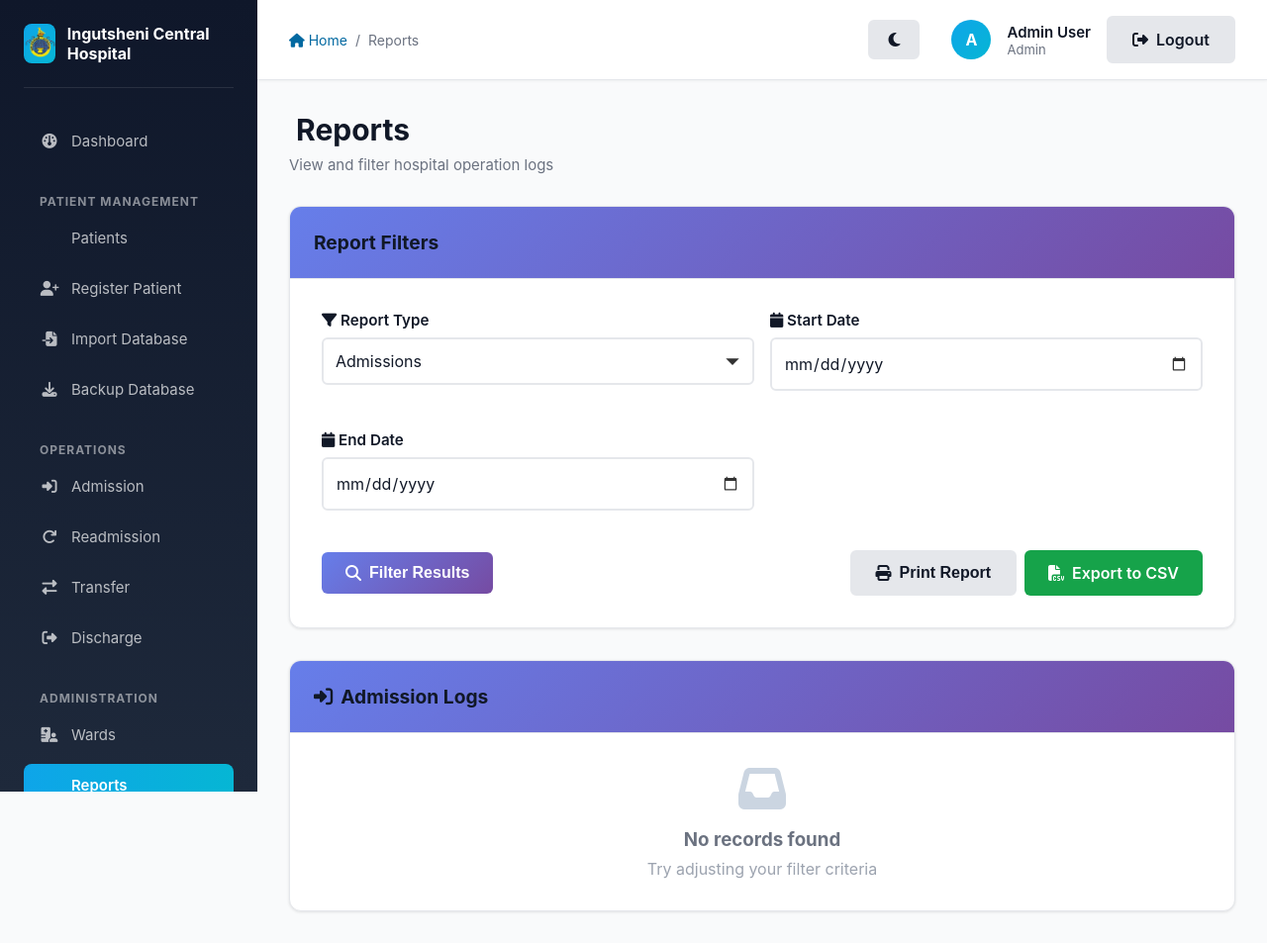
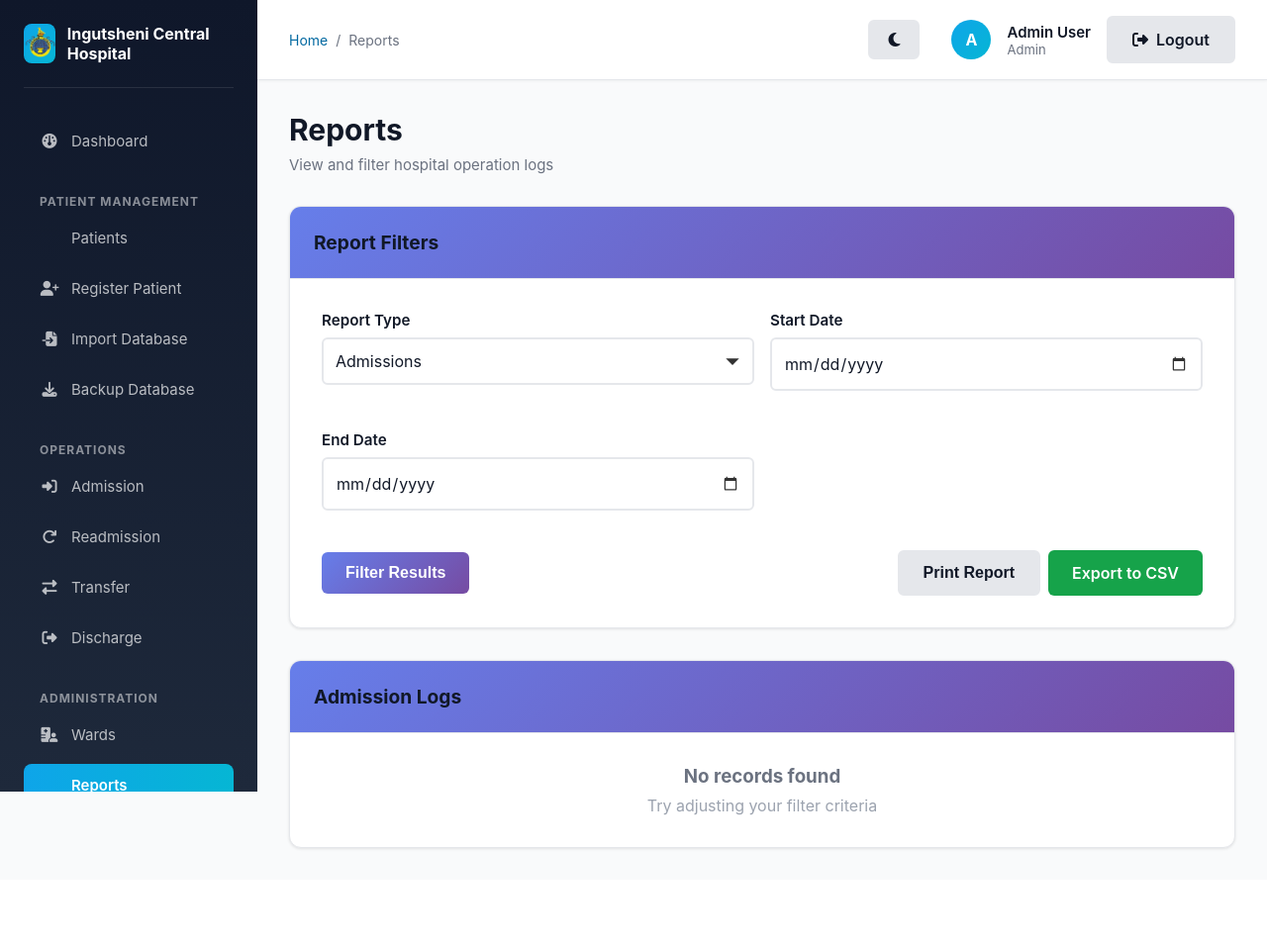
Before and after one commit to THESHORTESTGIRAFFE/ich-wards, a Flask app: page /reports in a window 1280 px wide. Shown: the whole page at 99% size. After the commit the page ends 859 px from the top, so only its background shows below. Run offline with Flask 3, Linux system fonts and the light colour scheme; a user stored in the database is signed in; data comes from the database, SQL or seed files in the repository; data that the repository does not hold is empty.

Commit message:
feat(reports): remove icons, add admission/discharge dates to patient report

```diff
--- a/app/reports/routes.py
+++ b/app/reports/routes.py
@@ -129,9 +129,9 @@ def export_reports():
         for row in results:
             writer.writerow([row.patient.name, row.ward.name, row.user.name, row.notes, row.timestamp.strftime('%Y-%m-%d %H:%M:%S')])
     elif report_type == 'patients':
-        writer.writerow(['Patient Name', 'Age', 'Sex', 'Hospital ID', 'Status', 'Current Ward', 'Diagnosis', 'Treatment'])
+        writer.writerow(['Patient Name', 'Age', 'Sex', 'Hospital ID', 'Status', 'Current Ward', 'Diagnosis', 'Treatment', 'Admission Date', 'Discharge Date'])
         for row in results:
-            writer.writerow([row.name, row.age, row.sex, row.hospital_id, row.status, row.current_ward.name if row.current_ward else 'None', row.diagnosis or '', row.treatment or ''])
+            writer.writerow([row.name, row.age, row.sex, row.hospital_id, row.status, row.current_ward.name if row.current_ward else 'None', row.diagnosis or '', row.treatment or '', row.admission_datetime.strftime('%Y-%m-%d %H:%M:%S') if row.admission_datetime else 'N/A', row.discharge_datetime.strftime('%Y-%m-%d %H:%M:%S') if row.discharge_datetime else 'N/A'])
     elif report_type == 'wards':
         writer.writerow(['Ward Name', 'Type', 'Capacity', 'Current Occupancy', 'Is Full'])
         for row in results:
--- a/app/templates/reports/view_reports.html
+++ b/app/templates/reports/view_reports.html
@@ -1,13 +1,13 @@
 {% extends "layout.html" %}
 {% block breadcrumb %}
-    <a href="{{ url_for('main.index') }}"><i class="fas fa-home"></i> Home</a>
+    <a href="{{ url_for('main.index') }}">Home</a>
     <span>/</span>
     <span>Reports</span>
 {% endblock %}
 {% block content %}
     <div class="page-header">
         <h1 class="page-title">
-            <i class="fas fa-file-chart-line"></i> Reports
+            Reports
         </h1>
         <p class="page-subtitle">View and filter hospital operation logs</p>
     </div>
@@ -21,37 +21,37 @@
             <div class="grid grid-3" style="gap: 1rem;">
                 <div class="form-group">
                     <label for="type" class="form-label">
-                        <i class="fas fa-filter"></i> Report Type
+                        Report Type
                     </label>
                     <select name="type" id="type" class="form-control">
                         <option value="admissions" {% if report_type == 'admissions' %}selected{% endif %}>
-                            <i class="fas fa-sign-in-alt"></i> Admissions
+                            Admissions
                         </option>
                         <option value="transfers" {% if report_type == 'transfers' %}selected{% endif %}>
-                            <i class="fas fa-exchange-alt"></i> Transfers
+                            Transfers
                         </option>
                         <option value="discharges" {% if report_type == 'discharges' %}selected{% endif %}>
-                            <i class="fas fa-sign-out-alt"></i> Discharges
+                            Discharges
                         </option>
                         <option value="patients" {% if report_type == 'patients' %}selected{% endif %}>
-                            <i class="fas fa-users"></i> All Patients
+                            All Patients
                         </option>
                         <option value="wards" {% if report_type == 'wards' %}selected{% endif %}>
-                            <i class="fas fa-hospital-alt"></i> All Wards
+                            All Wards
                         </option>
                     </select>
                 </div>
 
                 <div class="form-group">
                     <label for="start_date" class="form-label">
-                        <i class="fas fa-calendar"></i> Start Date
+                        Start Date
                     </label>
                     <input type="date" name="start_date" id="start_date" class="form-control" value="{{ request.args.get('start_date', '') }}">
                 </div>
 
                 <div class="form-group">
                     <label for="end_date" class="form-label">
-                        <i class="fas fa-calendar"></i> End Date
+                        End Date
                     </label>
                     <input type="date" name="end_date" id="end_date" class="form-control" value="{{ request.args.get('end_date', '') }}">
                 </div>
@@ -59,14 +59,14 @@
 
             <div style="margin-top: 1rem; display: flex; justify-content: space-between; align-items: center;">
                 <button type="submit" class="btn btn-primary">
-                    <i class="fas fa-search"></i> Filter Results
+                    Filter Results
                 </button>
                 <div style="display: flex; gap: 0.5rem;">
                     <button onclick="window.print()" class="btn btn-secondary">
-                        <i class="fas fa-print"></i> Print Report
+                        Print Report
                     </button>
                     <a href="{{ url_for('reports.export_reports', type=report_type, start_date=request.args.get('start_date', ''), end_date=request.args.get('end_date', '')) }}" class="btn btn-success">
-                        <i class="fas fa-file-csv"></i> Export to CSV
+                        Export to CSV
                     </a>
                 </div>
             </div>
@@ -78,15 +78,15 @@
         <div class="card-header">
             <h2 class="card-title">
                 {% if report_type == 'admissions' %}
-                    <i class="fas fa-sign-in-alt"></i> Admission Logs
+                    Admission Logs
                 {% elif report_type == 'transfers' %}
-                    <i class="fas fa-exchange-alt"></i> Transfer Logs
+                    Transfer Logs
                 {% elif report_type == 'discharges' %}
-                    <i class="fas fa-sign-out-alt"></i> Discharge Logs
+                    Discharge Logs
                 {% elif report_type == 'patients' %}
-                    <i class="fas fa-users"></i> Patients Report
+                    Patients Report
                 {% elif report_type == 'wards' %}
-                    <i class="fas fa-hospital-alt"></i> Wards Report
+                    Wards Report
                 {% endif %}
             </h2>
         </div>
@@ -97,34 +97,36 @@
                     <thead>
                         <tr>
                             {% if report_type in ['admissions', 'transfers', 'discharges'] %}
-                                <th><i class="fas fa-user"></i> Patient</th>
+                                <th>Patient</th>
                                 {% if report_type == 'admissions' %}
-                                    <th><i class="fas fa-child"></i> Age</th>
-                                    <th><i class="fas fa-clipboard"></i> Diagnosis</th>
-                                    <th><i class="fas fa-check-circle"></i> Type</th>
-                                    <th><i class="fas fa-hospital-user"></i> Ward</th>
+                                    <th>Age</th>
+                                    <th>Diagnosis</th>
+                                    <th>Type</th>
+                                    <th>Ward</th>
                                 {% elif report_type == 'transfers' %}
-                                    <th><i class="fas fa-arrow-right"></i> From Ward</th>
-                                    <th><i class="fas fa-arrow-right"></i> To Ward</th>
-                                    <th><i class="fas fa-user-nurse"></i> Transferred By</th>
+                                    <th>From Ward</th>
+                                    <th>To Ward</th>
+                                    <th>Transferred By</th>
                                 {% elif report_type == 'discharges' %}
-                                    <th><i class="fas fa-hospital-user"></i> Ward</th>
-                                    <th><i class="fas fa-user-nurse"></i> Discharged By</th>
-                                    <th><i class="fas fa-file-alt"></i> Notes</th>
+                                    <th>Ward</th>
+                                    <th>Discharged By</th>
+                                    <th>Notes</th>
                                 {% endif %}
-                                <th><i class="fas fa-calendar-alt"></i> Date & Time</th>
+                                <th>Date & Time</th>
                             {% elif report_type == 'patients' %}
-                                <th><i class="fas fa-user"></i> Patient Name</th>
-                                <th><i class="fas fa-id-card"></i> Hospital ID</th>
-                                <th><i class="fas fa-info-circle"></i> Status</th>
-                                <th><i class="fas fa-hospital-user"></i> Current Ward</th>
-                                <th><i class="fas fa-clipboard"></i> Diagnosis</th>
-                                <th><i class="fas fa-prescription-bottle-alt"></i> Treatment</th>
+                                <th>Patient Name</th>
+                                <th>Hospital ID</th>
+                                <th>Status</th>
+                                <th>Current Ward</th>
+                                <th>Diagnosis</th>
+                                <th>Treatment</th>
+                                <th>Admission Date</th>
+                                <th>Discharge Date</th>
                             {% elif report_type == 'wards' %}
-                                <th><i class="fas fa-hospital-user"></i> Ward Name</th>
-                                <th><i class="fas fa-tag"></i> Type</th>
-                                <th><i class="fas fa-bed"></i> Capacity</th>
-                                <th><i class="fas fa-users"></i> Occupancy</th>
+                                <th>Ward Name</th>
+                                <th>Type</th>
+                                <th>Capacity</th>
+                                <th>Occupancy</th>
                             {% endif %}
                         </tr>
                     </thead>
@@ -173,6 +175,8 @@
                                     <td>{{ row.current_ward.name if row.current_ward else 'None' }}</td>
                                     <td style="max-width: 200px; overflow: hidden; text-overflow: ellipsis; white-space: nowrap;" title="{{ row.diagnosis }}">{{ row.diagnosis or 'N/A' }}</td>
                                     <td style="max-width: 200px; overflow: hidden; text-overflow: ellipsis; white-space: nowrap;" title="{{ row.treatment }}">{{ row.treatment or 'N/A' }}</td>
+                                    <td>{{ row.admission_datetime.strftime('%Y-%m-%d %H:%M') if row.admission_datetime else 'N/A' }}</td>
+                                    <td>{{ row.discharge_datetime.strftime('%Y-%m-%d %H:%M') if row.discharge_datetime else 'N/A' }}</td>
                                 {% elif report_type == 'wards' %}
                                     <td><span class="font-semibold">{{ row.name }}</span></td>
                                     <td>{{ row.type }}</td>
@@ -186,7 +190,6 @@
             </div>
         {% else %}
             <div class="card-body text-center p-6" style="text-align: center;">
-                <i class="fas fa-inbox" style="font-size: 3rem; color: #cbd5e1; margin-bottom: 1rem; display: block;"></i>
                 <h3 style="color: #6b7280; margin-bottom: 0.5rem;">No records found</h3>
                 <p style="color: #9ca3af;">Try adjusting your filter criteria</p>
             </div>
```
Also changed, not shown: tests/test_reports.py (+13 -0 lines).
